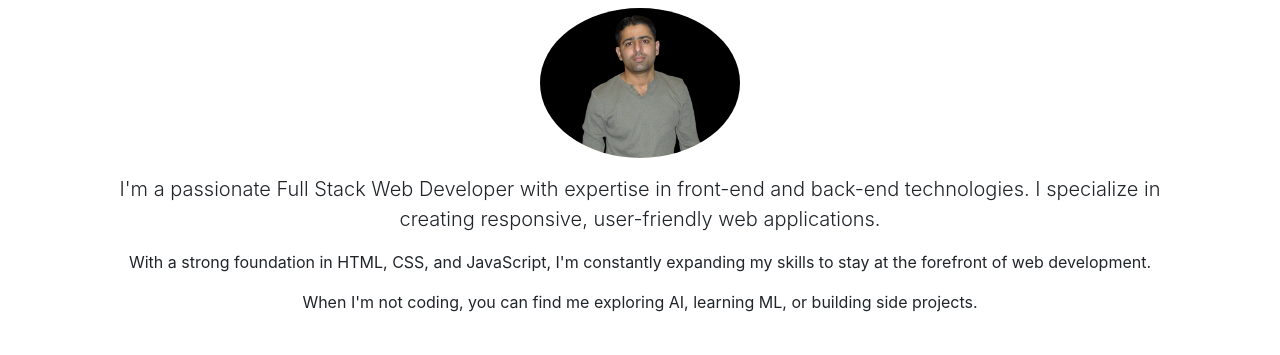
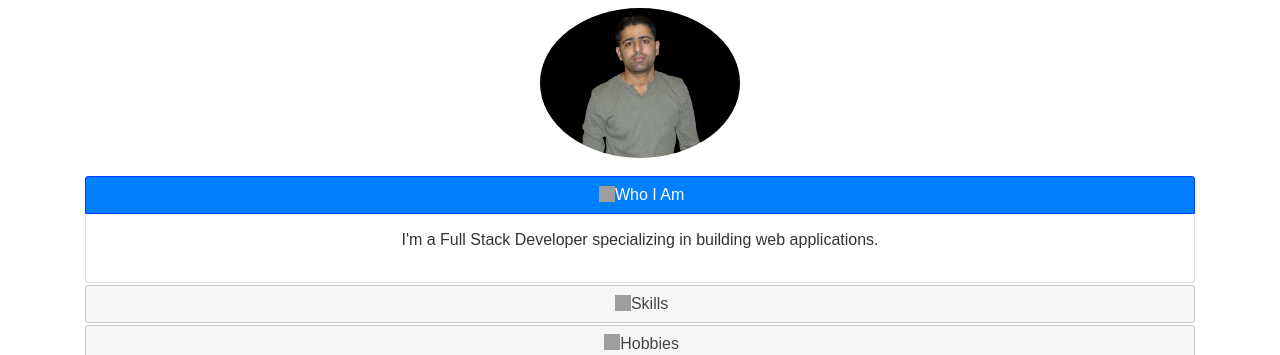
Before and after one commit to rashid-subhani/rashid-bootstrap-portfolio, a plain HTML site: page index.html in a window 1280 px wide. Shown: the part 158-513 px from the top of the page. Drawn offline with nearby package versions, Linux system fonts and the light colour scheme; grey boxes are pictures that could not be loaded.

Commit message:
add jQuery UI datepicker and accordion functionality

```diff
--- a/index.html
+++ b/index.html
@@ -9,6 +9,11 @@
     <link
       href="https://stackpath.bootstrapcdn.com/bootstrap/4.5.2/css/bootstrap.min.css"
       rel="stylesheet"
+    />
+    <!-- jQuery UI CSS -->
+    <link
+      rel="stylesheet"
+      href="https://code.jquery.com/ui/1.12.1/themes/base/jquery-ui.css"
     />
   </head>
   <body>
@@ -53,19 +58,26 @@
           class="rounded-circle mb-3"
           width="200"
         />
-        <p class="lead">
-          I'm a passionate Full Stack Web Developer with expertise in front-end
-          and back-end technologies. I specialize in creating responsive,
-          user-friendly web applications.
-        </p>
-        <p>
-          With a strong foundation in HTML, CSS, and JavaScript, I'm constantly
-          expanding my skills to stay at the forefront of web development.
-        </p>
-        <p>
-          When I'm not coding, you can find me exploring AI, learning ML, or
-          building side projects.
-        </p>
+        <div id="accordion">
+          <h3>Who I Am</h3>
+          <div>
+            <p>
+              I'm a Full Stack Developer specializing in building web
+              applications.
+            </p>
+          </div>
+          <h3>Skills</h3>
+          <div>
+            <p>
+              Proficient in HTML, CSS, JavaScript, React, Node.js, Express, and
+              MongoDB.
+            </p>
+          </div>
+          <h3>Hobbies</h3>
+          <div>
+            <p>Exploring AI, learning ML, and building cool projects.</p>
+          </div>
+        </div>
       </section>
 
       <!-- Projects Section -->
@@ -210,6 +222,16 @@
                 />
               </div>
               <div class="form-group">
+                <label for="contact-date">Preferred Contact Date</label>
+                <input
+                  type="text"
+                  id="contact-date"
+                  class="form-control"
+                  placeholder="Select a date"
+                />
+              </div>
+
+              <div class="form-group">
                 <label for="message">Message</label>
                 <textarea
                   class="form-control"
@@ -238,5 +260,23 @@
     <!-- Bootstrap & jQuery Scripts -->
     <script src="https://code.jquery.com/jquery-3.5.1.slim.min.js"></script>
     <script src="https://cdn.jsdelivr.net/npm/bootstrap@4.5.2/dist/js/bootstrap.bundle.min.js"></script>
+    <!-- jQuery UI JS -->
+    <script src="https://code.jquery.com/ui/1.12.1/jquery-ui.min.js"></script>
+
+    <!-- accordion activation -->
+    <script>
+      $(function () {
+        $("#accordion").accordion({
+          collapsible: true,
+          heightStyle: "content",
+        });
+      });
+    </script>
+    <!-- Datepicker activation -->
+    <script>
+      $(function () {
+        $("#contact-date").datepicker();
+      });
+    </script>
   </body>
 </html>
```
